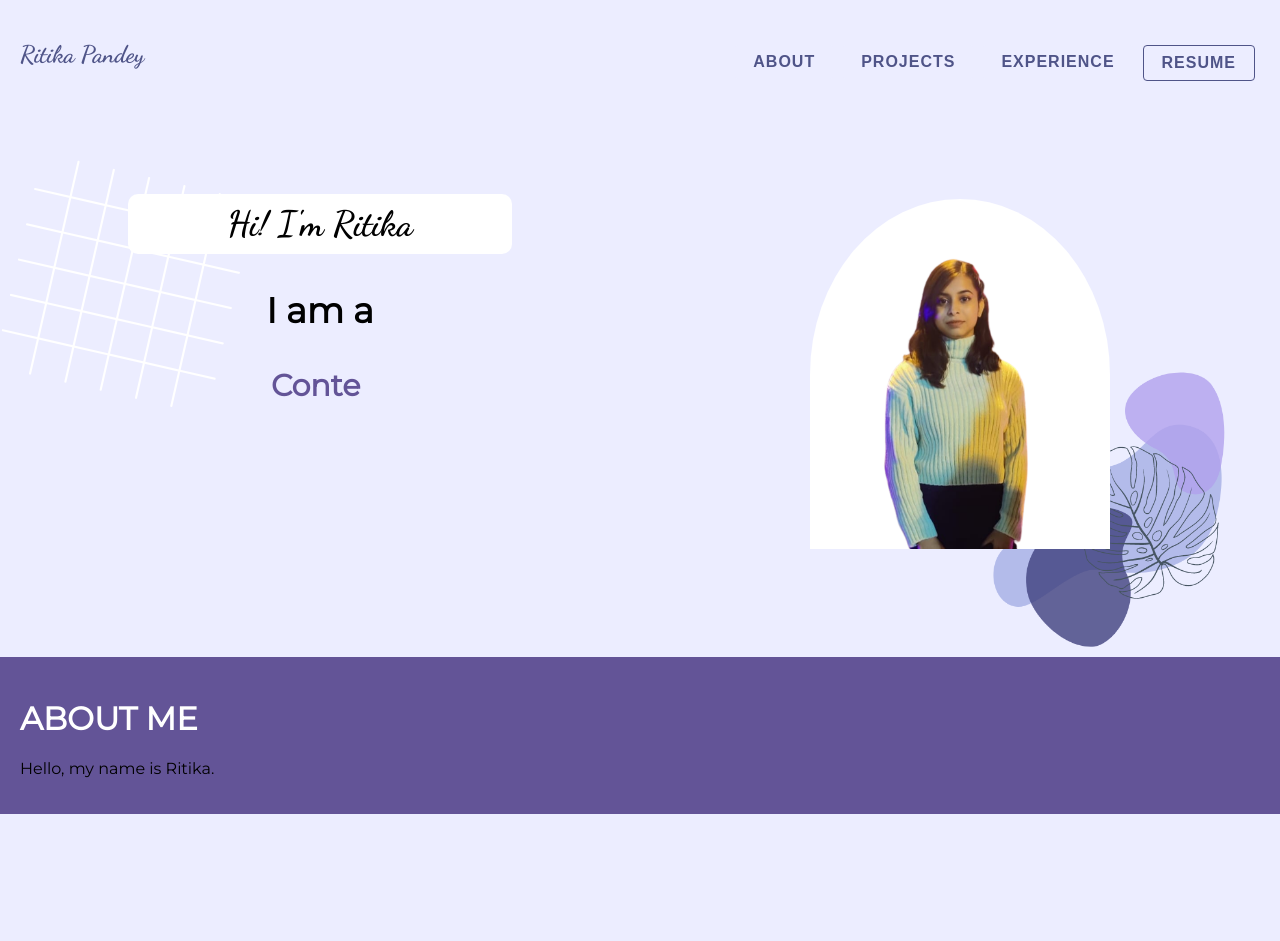
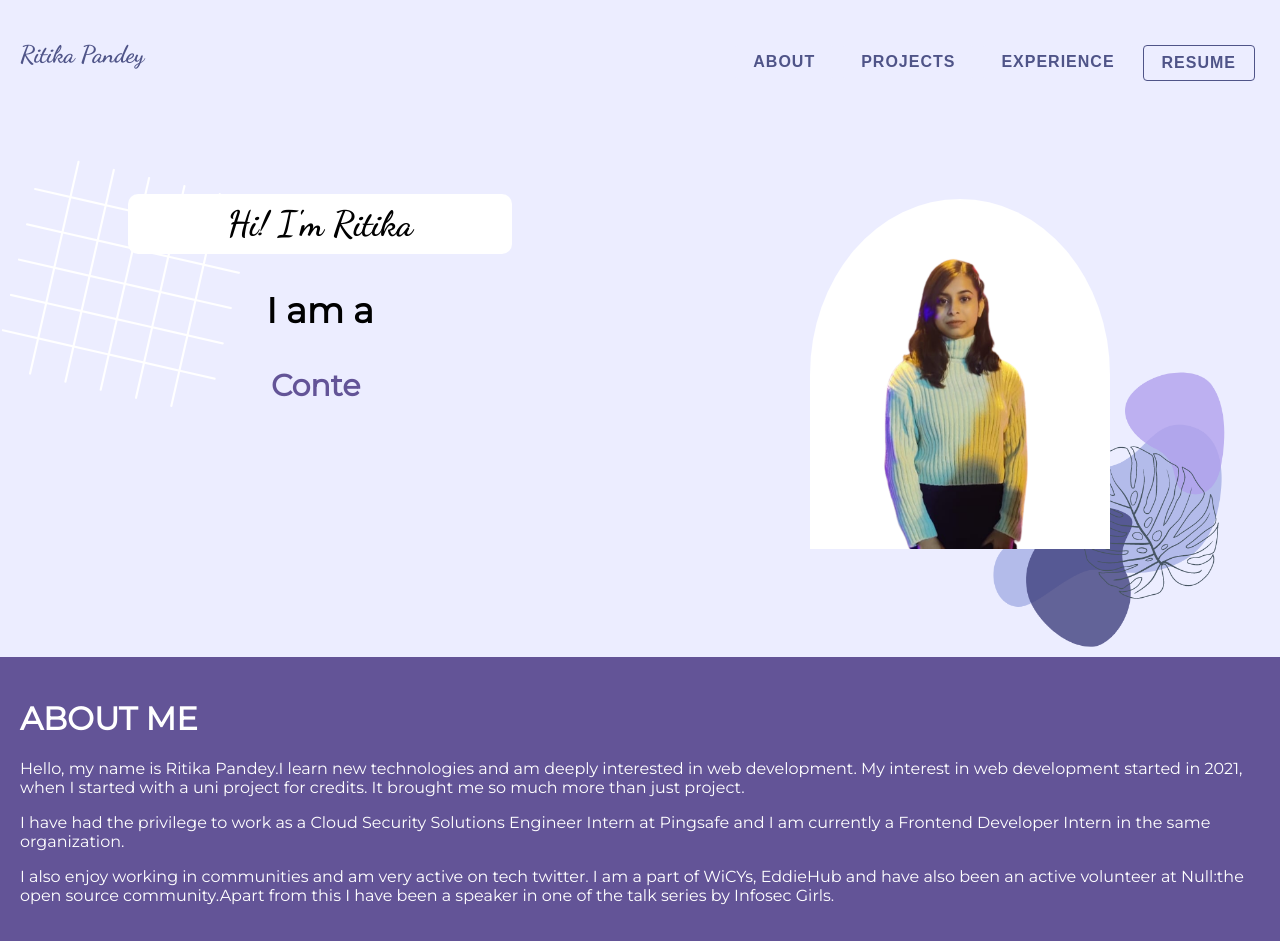
Before and after one commit to Ritika-Pandey01/Portfolio, a React (Create React App) app: page / in a window 1280 px wide. Before the commit the page ends 814 px from the top, so only its background shows below. Built offline with nearby package versions, Linux system fonts and the light colour scheme.

Commit message:
Added content to about

```diff
--- a/src/Components/About/About.jsx
+++ b/src/Components/About/About.jsx
@@ -5,8 +5,12 @@ function About() {
   return (
     <>
       <div className="about">
+      <div className="textSection">
       <h1>ABOUT ME</h1>
-      <p>Hello, my name is Ritika.</p>
+      <p>Hello, my name is Ritika Pandey.I learn new technologies and am deeply interested in web development. My interest in web development started in 2021, when I started with a uni project for credits. It brought me so much more than just project.</p>
+      <p>I have had the privilege to work as a Cloud Security Solutions Engineer Intern at Pingsafe and I am currently a Frontend Developer Intern in the same organization.</p>
+      <p>I also enjoy working in communities and am very  active on tech twitter. I am a part of WiCYs, EddieHub and have also been an active volunteer at Null:the open source community.Apart from this I have been a speaker in one of the talk series by Infosec Girls.</p>
+      </div>
       </div>
     </>
   )
--- a/src/Components/About/about.css
+++ b/src/Components/About/about.css
@@ -1,7 +1,10 @@
 .about{
     background-color: #635497;
     padding: 20px;
-}
-.about h1{
+    display: flex;
     color: white;
 }
+
+.about .textSection{
+    flex: 50%;
+}
```
